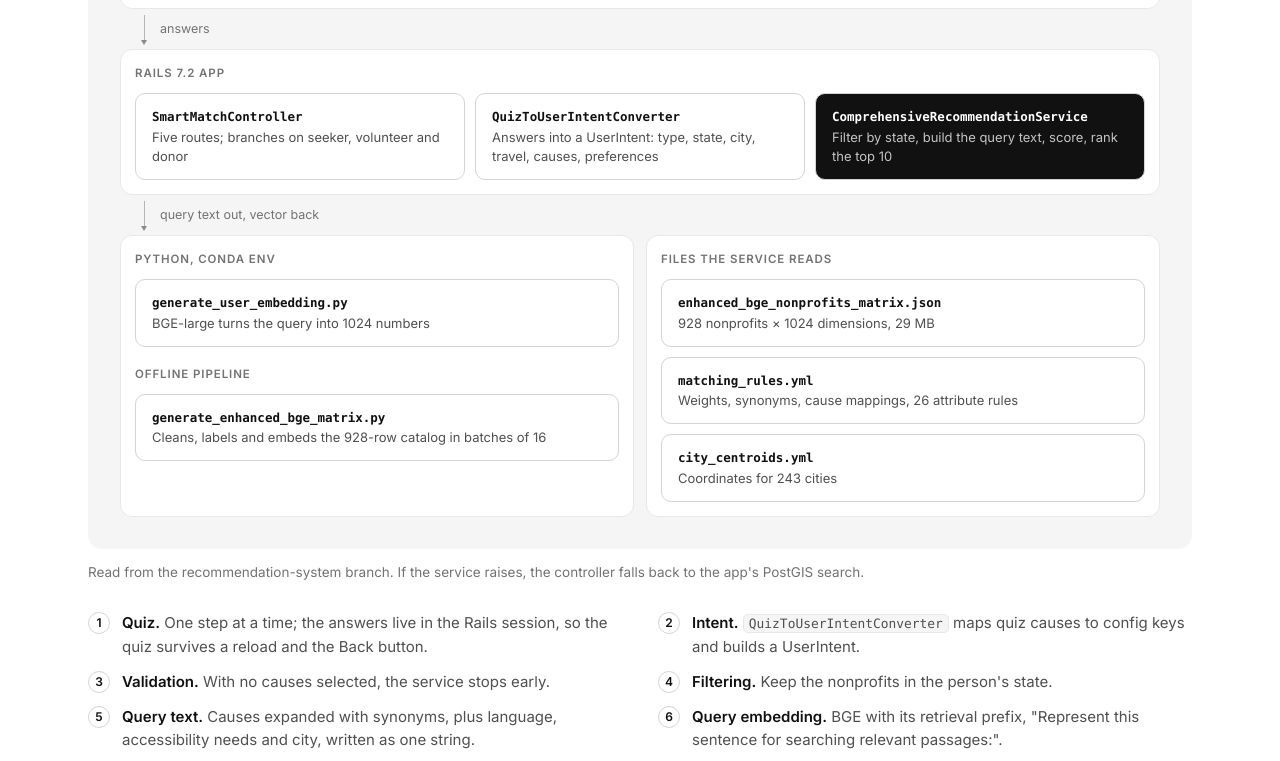
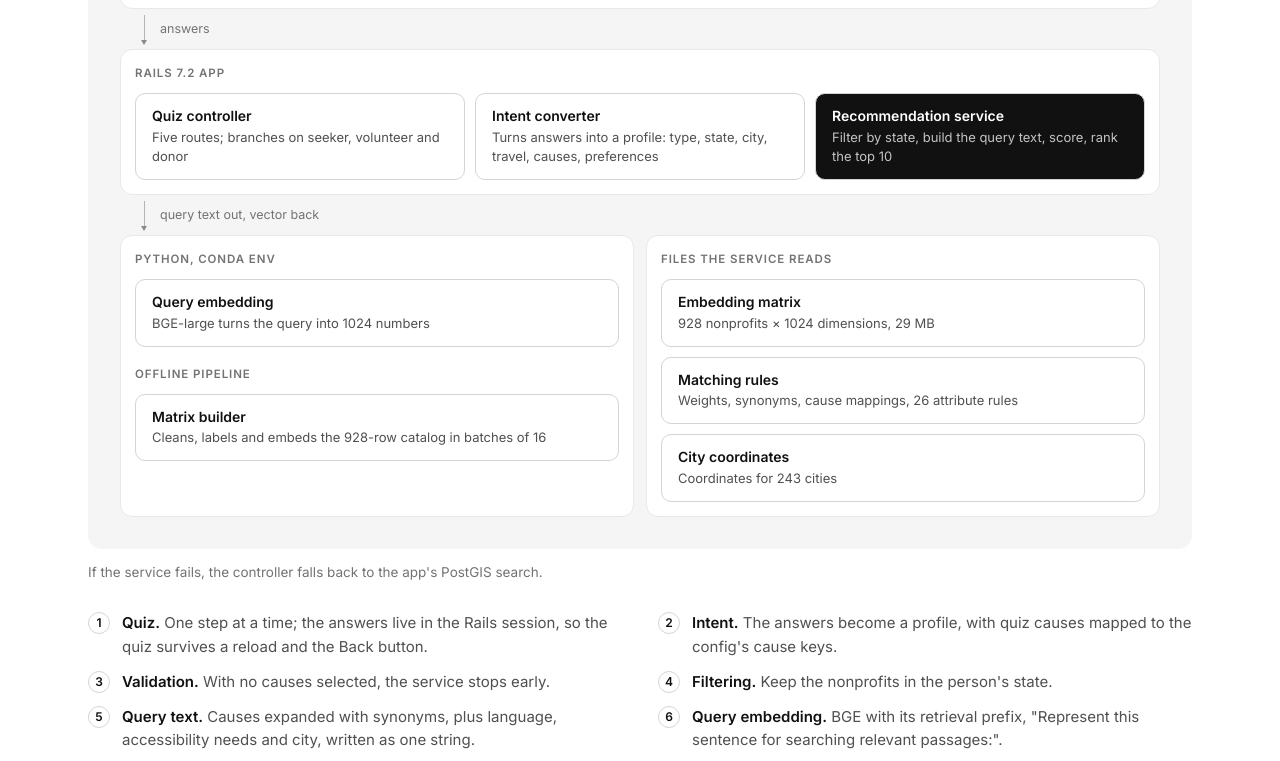
Before and after one commit to nathalyshige/portfolio, a plain HTML site: page work/smart-match.html in a window 1280 px wide. Shown: the part 6131-6892 px from the top of the page. Drawn offline with Linux system fonts and the light colour scheme.

Commit message:
Use plain names instead of file names on the Smart Match page
Co-Authored-By: Claude Opus 5.5 <noreply@anthropic.com>

```diff
--- a/work/smart-match.html
+++ b/work/smart-match.html
@@ -201,32 +201,32 @@
               <div class="arch-group">
                 <p class="arch-label">Rails 7.2 app</p>
                 <div class="arch-row">
-                  <div class="node"><span class="node-k"><code>SmartMatchController</code></span><span class="node-v">Five routes; branches on seeker, volunteer and donor</span></div>
-                  <div class="node"><span class="node-k"><code>QuizToUserIntentConverter</code></span><span class="node-v">Answers into a UserIntent: type, state, city, travel, causes, preferences</span></div>
-                  <div class="node node-out"><span class="node-k"><code>ComprehensiveRecommendationService</code></span><span class="node-v">Filter by state, build the query text, score, rank the top 10</span></div>
+                  <div class="node"><span class="node-k">Quiz controller</span><span class="node-v">Five routes; branches on seeker, volunteer and donor</span></div>
+                  <div class="node"><span class="node-k">Intent converter</span><span class="node-v">Turns answers into a profile: type, state, city, travel, causes, preferences</span></div>
+                  <div class="node node-out"><span class="node-k">Recommendation service</span><span class="node-v">Filter by state, build the query text, score, rank the top 10</span></div>
                 </div>
               </div>
               <span class="arch-wire" aria-hidden="true">query text out, vector back</span>
               <div class="arch-split">
                 <div class="arch-group">
                   <p class="arch-label">Python, conda env</p>
-                  <div class="node"><span class="node-k"><code>generate_user_embedding.py</code></span><span class="node-v">BGE-large turns the query into 1024 numbers</span></div>
+                  <div class="node"><span class="node-k">Query embedding</span><span class="node-v">BGE-large turns the query into 1024 numbers</span></div>
                   <p class="arch-label arch-label--gap">Offline pipeline</p>
-                  <div class="node"><span class="node-k"><code>generate_enhanced_bge_matrix.py</code></span><span class="node-v">Cleans, labels and embeds the 928-row catalog in batches of 16</span></div>
+                  <div class="node"><span class="node-k">Matrix builder</span><span class="node-v">Cleans, labels and embeds the 928-row catalog in batches of 16</span></div>
                 </div>
                 <div class="arch-group">
                   <p class="arch-label">Files the service reads</p>
-                  <div class="node"><span class="node-k"><code>enhanced_bge_nonprofits_matrix.json</code></span><span class="node-v">928 nonprofits &times; 1024 dimensions, 29 MB</span></div>
-                  <div class="node"><span class="node-k"><code>matching_rules.yml</code></span><span class="node-v">Weights, synonyms, cause mappings, 26 attribute rules</span></div>
-                  <div class="node"><span class="node-k"><code>city_centroids.yml</code></span><span class="node-v">Coordinates for 243 cities</span></div>
+                  <div class="node"><span class="node-k">Embedding matrix</span><span class="node-v">928 nonprofits &times; 1024 dimensions, 29 MB</span></div>
+                  <div class="node"><span class="node-k">Matching rules</span><span class="node-v">Weights, synonyms, cause mappings, 26 attribute rules</span></div>
+                  <div class="node"><span class="node-k">City coordinates</span><span class="node-v">Coordinates for 243 cities</span></div>
                 </div>
               </div>
             </div>
-            <figcaption class="diagram-caption">Read from the recommendation-system branch. If the service raises, the controller falls back to the app's PostGIS search.</figcaption>
+            <figcaption class="diagram-caption">If the service fails, the controller falls back to the app's PostGIS search.</figcaption>
           </figure>
           <ol class="flow">
             <li><b>Quiz.</b> One step at a time; the answers live in the Rails session, so the quiz survives a reload and the Back button.</li>
-            <li><b>Intent.</b> <code>QuizToUserIntentConverter</code> maps quiz causes to config keys and builds a UserIntent.</li>
+            <li><b>Intent.</b> The answers become a profile, with quiz causes mapped to the config's cause keys.</li>
             <li><b>Validation.</b> With no causes selected, the service stops early.</li>
             <li><b>Filtering.</b> Keep the nonprofits in the person's state.</li>
             <li><b>Query text.</b> Causes expanded with synonyms, plus language, accessibility needs and city, written as one string.</li>
@@ -241,7 +241,7 @@
       <section class="case-section stack">
         <h2 class="reveal">Scoring</h2>
         <div class="reveal">
-          <div class="prose"><p>Each nonprofit's score blends three parts, with every weight set in <code>config/matching_rules.yml</code>, so tuning needs no code change.</p></div>
+          <div class="prose"><p>Each nonprofit's score blends three parts, with every weight set in a config file, so tuning needs no code change.</p></div>
           <figure class="score-fig">
             <p class="formula"><span>final</span> = 0.70 &times; similarity + 0.20 &times; attribute bonus + 0.10 &times; distance</p>
             <div class="weights" role="img" aria-label="Score weights: similarity 70 percent, attribute bonus 20 percent, distance 10 percent">
@@ -274,7 +274,6 @@
                 <div class="bar-row" title="Other states: 47 nonprofits"><dt>Other states</dt><dd><span class="bar" style="width:8.2%"></span><span class="bar-val">47</span></dd></div>
                 <div class="bar-row" title="No state listed: 34 nonprofits"><dt>No state listed</dt><dd><span class="bar" style="width:5.9%"></span><span class="bar-val">34</span></dd></div>
               </dl>
-              <figcaption class="diagram-caption">giving_connection_scraped_data.csv, counted by state</figcaption>
             </figure>
             <ul class="tiles">
               <li><b>1,024</b><span>numbers per nonprofit vector</span></li>
@@ -291,7 +290,7 @@
       <section class="case-section stack">
         <h2 class="reveal">Embedding pipeline</h2>
         <div class="reveal">
-          <div class="prose"><p>One batch job, <code>generate_enhanced_bge_matrix.py</code>, turns the scraped catalog into the matrix the service ranks against.</p></div>
+          <div class="prose"><p>One batch job turns the scraped catalog into the matrix the service ranks against.</p></div>
           <figure>
             <div class="diagram diagram--row">
               <div class="node"><span class="node-k">Extract</span><span class="node-v">Read the scraped CSV: 928 rows with name, URL, mission, causes, city, state and address</span></div>
@@ -317,7 +316,7 @@
             <div><dt>Embedding runtime</dt><dd>Python 3.11 in a conda environment</dd></div>
             <div><dt>ML libraries</dt><dd>sentence-transformers, PyTorch, NumPy, scikit-learn</dd></div>
             <div><dt>Model</dt><dd>BAAI/bge-large-en-v1.5: 1024 dimensions, 512-token input</dd></div>
-            <div><dt>Ruby to Python</dt><dd><code>Open3.capture3</code> calling <code>conda run</code></dd></div>
+            <div><dt>Ruby to Python</dt><dd>A Ruby subprocess (Open3) that runs the conda environment</dd></div>
             <div><dt>Storage</dt><dd>JSON matrix, CSV, YAML config</dd></div>
             <div><dt>Testing</dt><dd>RSpec, FactoryBot, Capybara; 14 controller tests</dd></div>
           </dl>
```
